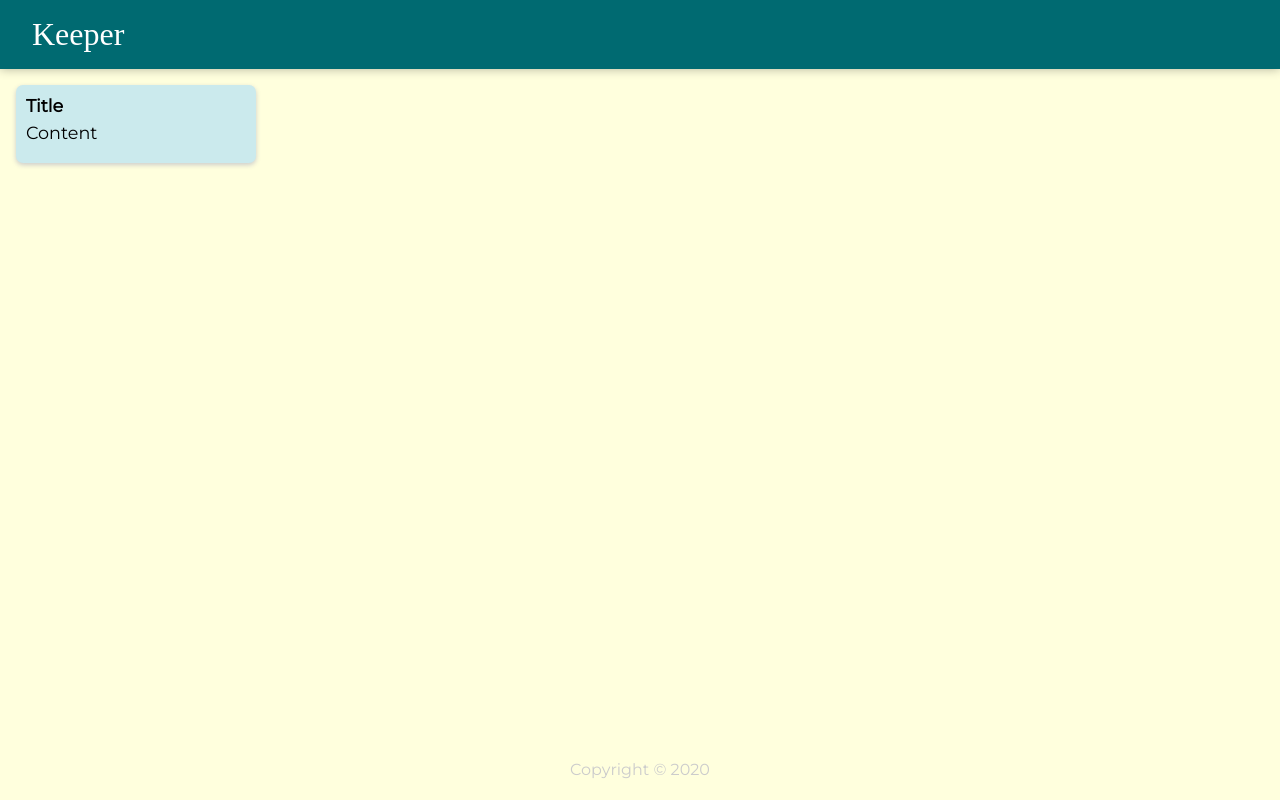
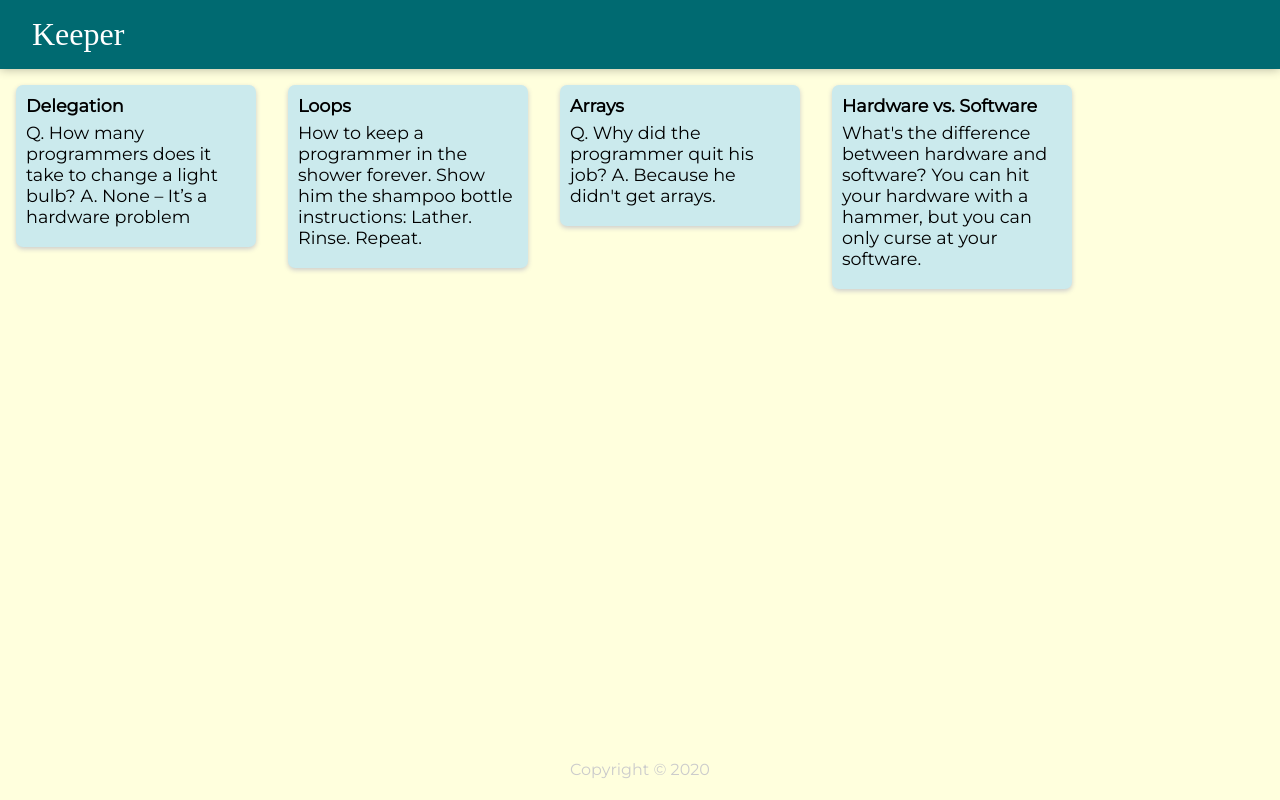
Before and after one commit to HaroldF415/react-app-v1, a React (Create React App) app: page / in a window 1280 px wide. Built offline with nearby package versions, Linux system fonts and the light colour scheme; a web font is replaced by a local one.

Commit message:
using mapping functions and ES6 arrow functions

```diff
--- a/src/components/App.jsx
+++ b/src/components/App.jsx
@@ -5,12 +5,21 @@
 import Footer from "./Footer";
 import Note from "./Note";
 
+import notes from "../notes";
+
+
 function App(){
 
     return (
         <div>
             <Header />
-            <Note />
+            {notes.map( note => (
+                <Note
+                    key={note.id}
+                    title={note.title}
+                    content={note.content}
+                />
+            ))}
             <Footer />
         </div>
     );
--- a/src/components/Note.jsx
+++ b/src/components/Note.jsx
@@ -1,11 +1,11 @@
 import React from "react";
 
-function Note(){
+function Note(props){
 
     return (
         <div class="note">
-            <h1>Title</h1>
-            <p>Content</p>
+            <h1>{props.title}</h1>
+            <p>{props.content}</p>
         </div>
     );
 
--- /dev/null
+++ b/src/notes.js
@@ -0,0 +1,28 @@
+const notes = [
+    {
+      key: 1,
+      title: "Delegation",
+      content:
+        "Q. How many programmers does it take to change a light bulb? A. None – It’s a hardware problem"
+    },
+    {
+      key: 2,
+      title: "Loops",
+      content:
+        "How to keep a programmer in the shower forever. Show him the shampoo bottle instructions: Lather. Rinse. Repeat."
+    },
+    {
+      key: 3,
+      title: "Arrays",
+      content:
+        "Q. Why did the programmer quit his job? A. Because he didn't get arrays."
+    },
+    {
+      key: 4,
+      title: "Hardware vs. Software",
+      content:
+        "What's the difference between hardware and software? You can hit your hardware with a hammer, but you can only curse at your software."
+    }
+  ];
+
+  export default notes;
```
